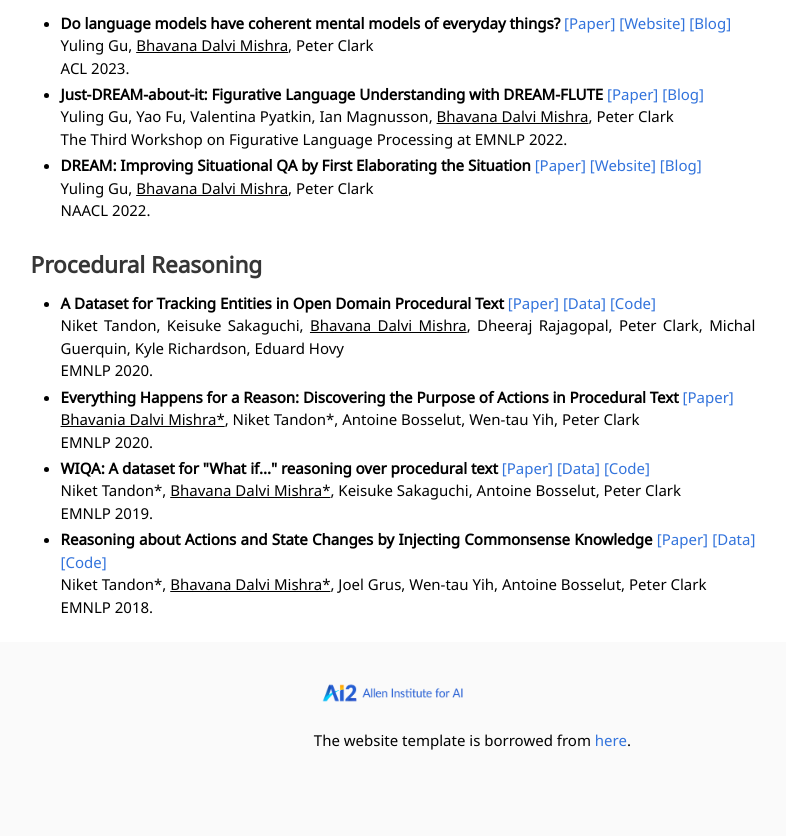
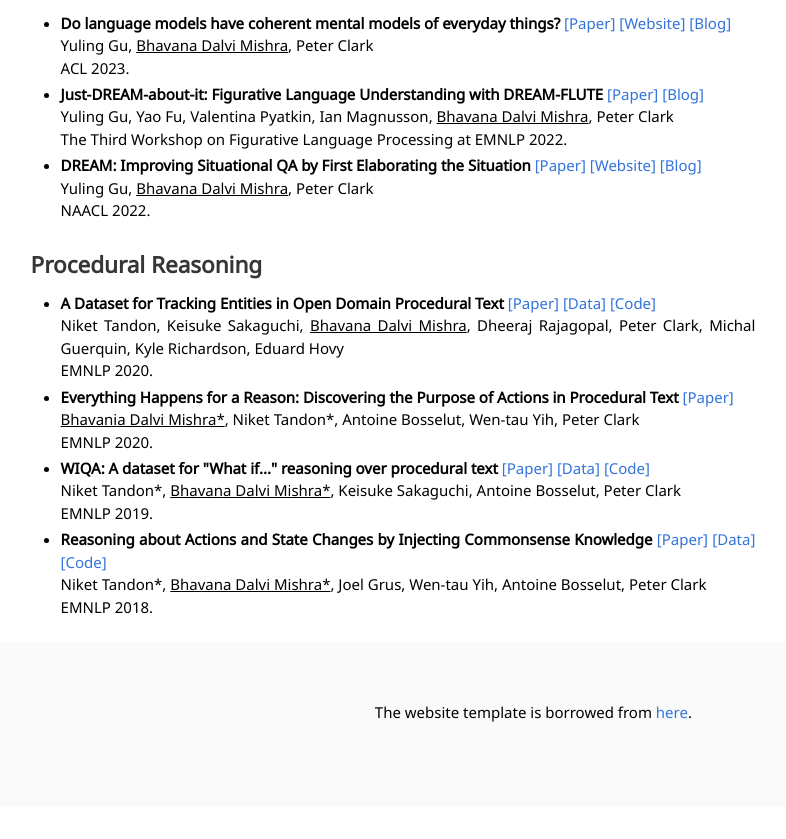
Before and after one commit to bhavanadalvi/bhavanadalvi.github.io, a plain HTML site: page index.html in a window 1280 px wide. Shown: the part 2808-3647 px from the top of the page, without its empty margins (247-1033 px from the left). Drawn offline with nearby package versions, Linux system fonts and the light colour scheme; some icons are missing; a web font is replaced by a local one.

Commit message:
Remove logo image from publication links
Removed logo image span from the publication links section.

```diff
--- a/index.html
+++ b/index.html
@@ -354,9 +354,6 @@ Reasoning and Structured Explanations (NLRSE) </b>
     <div class="columns is-centered">
       <div class="publication-links">
       <!-- <div class="column is-8"> -->
-        <span class="link-block">
-          <img src="./static/images/ai2-logo-header.png" display="block" style="max-width: 20%; align-items: center; margin: auto;">
-        </span>
       <br>&nbsp &nbsp &nbsp &nbsp &nbsp &nbsp &nbsp &nbsp &nbsp &nbsp &nbsp &nbsp &nbsp &nbsp &nbsp &nbsp &nbsp &nbsp &nbsp &nbsp &nbsp &nbsp &nbsp &nbsp &nbsp &nbsp &nbsp &nbsp &nbsp &nbsp &nbsp &nbsp &nbsp &nbsp &nbsp &nbsp The website template is borrowed from <a href="https://nerfies.github.io/">here</a>.</center></p>
         </div>
       <!-- </div> -->
```
